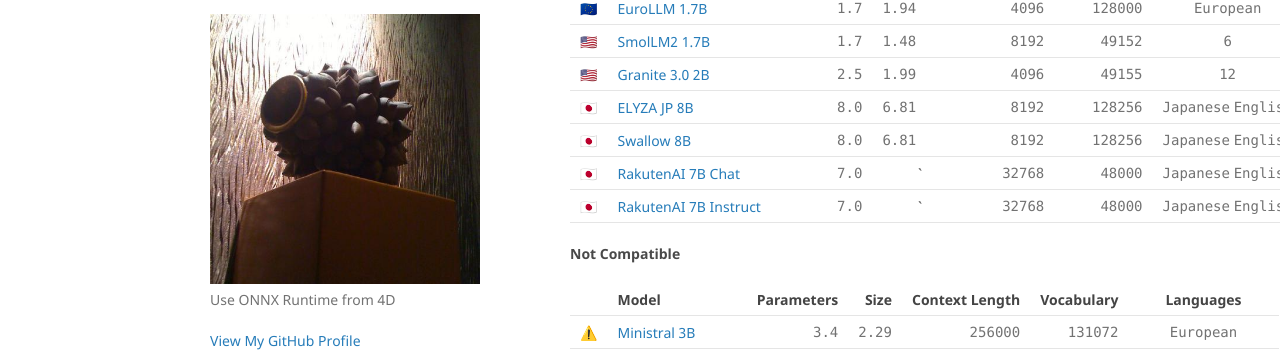
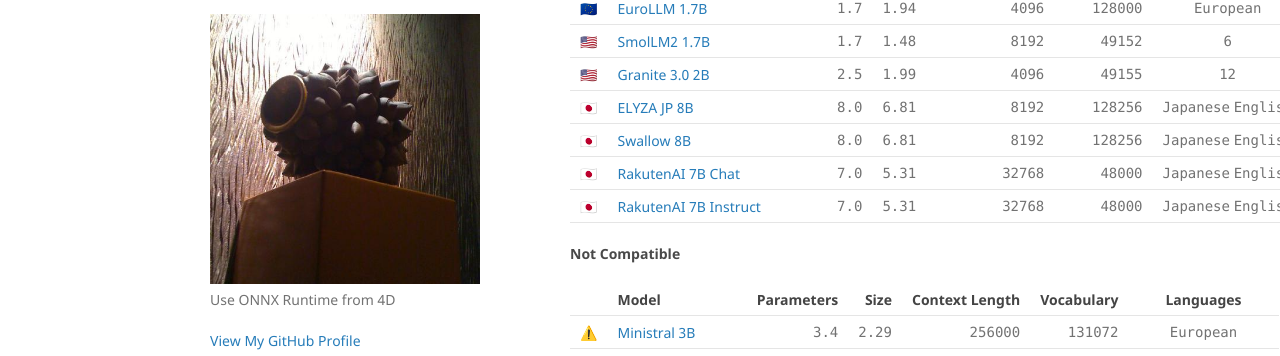
Before and after one commit to miyako/onnx-genai, a Jekyll site: the page built from index.md, in a window 1280 px wide and 900 px high, scrolled down 4865 px. Shown: the part 95-451 px from the top of the window. Built offline with Jekyll 4.4.1, drawn with Linux system fonts in a browser that asks for light colours.

Commit message:
Update index.md

```diff
--- a/index.md
+++ b/index.md
@@ -243,8 +243,8 @@ python -m tf2onnx.convert \
 |🇺🇸|[Granite&nbsp;3.0&nbsp;2B](https://huggingface.co/keisuke-miyako/granite-3.0-2b-instruct-onnx-int4-cpu)|`2.5`|`1.99`|`4096`|`49155`|`12`
 |🇯🇵|[ELYZA&nbsp;JP&nbsp;8B](https://huggingface.co/keisuke-miyako/Llama-3-ELYZA-JP-8B-onnx-int4-cpu)|`8.0`|`6.81`|`8192`|`128256`|`Japanese`&nbsp;`English`
 |🇯🇵|[Swallow&nbsp;8B](https://huggingface.co/keisuke-miyako/Llama-3.1-Swallow-8B-Instruct-v0.3-onnx-int4-cpu)|`8.0`|`6.81`|`8192`|`128256`|`Japanese`&nbsp;`English`
-|🇯🇵|[RakutenAI&nbsp;7B&nbsp;Chat](https://huggingface.co/keisuke-miyako/RakutenAI-7B-chat-onnx-int4-cpu)|`7.0`|``|`32768`|`48000`|`Japanese`&nbsp;`English`
-|🇯🇵|[RakutenAI&nbsp;7B&nbsp;Instruct](https://huggingface.co/keisuke-miyako/RakutenAI-7B-instruct-onnx-int-cpu)|`7.0`|``|`32768`|`48000`|`Japanese`&nbsp;`English`
+|🇯🇵|[RakutenAI&nbsp;7B&nbsp;Chat](https://huggingface.co/keisuke-miyako/RakutenAI-7B-chat-onnx-int4-cpu)|`7.0`|`5.31`|`32768`|`48000`|`Japanese`&nbsp;`English`
+|🇯🇵|[RakutenAI&nbsp;7B&nbsp;Instruct](https://huggingface.co/keisuke-miyako/RakutenAI-7B-instruct-onnx-int-cpu)|`7.0`|`5.31`|`32768`|`48000`|`Japanese`&nbsp;`English`
 
 
 #### Not Compatible
```
